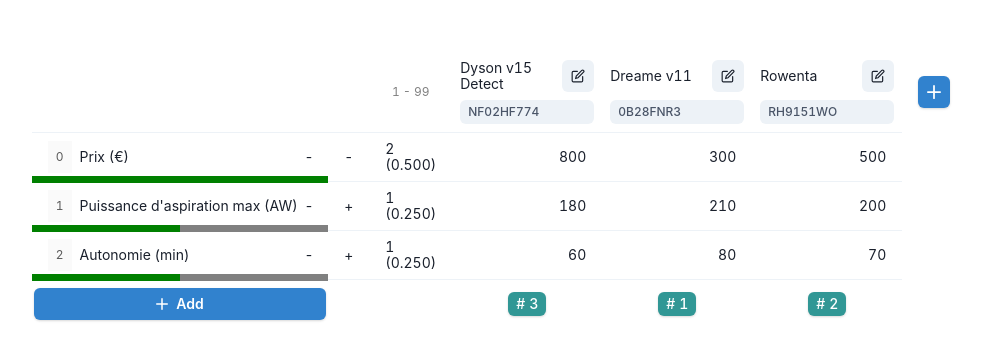
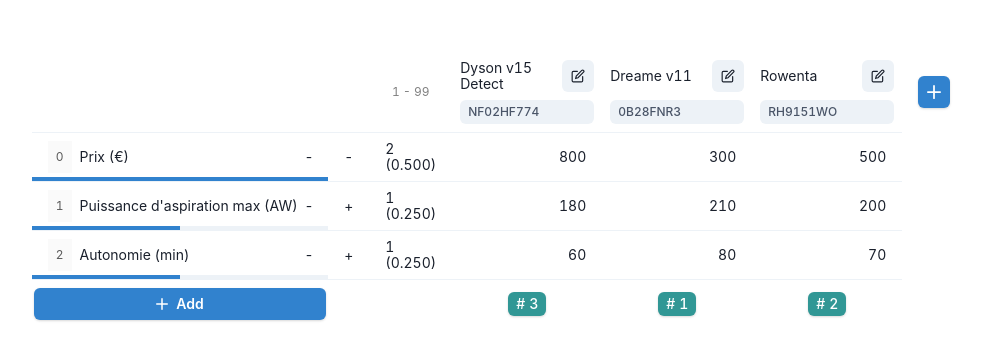
Before and after one commit to MjStryker/multi-criteria-decision-making-app, a React (Create React App) app: page / in a window 1280 px wide. Shown: the part 210-570 px from the top of the page, without its empty margins (141-1122 px from the left). Built offline with nearby package versions, Linux system fonts and the light colour scheme.

Commit message:
WIP: Start relooking criterion name cell

```diff
--- a/src/components/Comparator/Table/Body/Cells/CriterionNameUnitCell.tsx
+++ b/src/components/Comparator/Table/Body/Cells/CriterionNameUnitCell.tsx
@@ -1,3 +1,4 @@
+import { Box, Progress, Td } from "@chakra-ui/react";
 import {
   capitalize,
   isValidNonEmptyString,
@@ -5,7 +6,6 @@
 import { useRef, useState } from "react";
 
 import { TCriterion } from "../../../../../types/criteria";
-import { Td } from "@chakra-ui/react";
 import { deepEqual } from "../../../../../utils/objects";
 import { getCriterionWeightRelativeToMax } from "../../../../../utils/criteria/criteria";
 import useClickOutside from "../../../../../hooks/useClickOutside";
@@ -256,29 +256,23 @@
         )}
       </div>
 
-      {!editMode && (
-        <div
+      <Box
         className="CriterionWeightBarWrapper"
-          style={{
-            position: "absolute",
-            left: 0,
-            bottom: -5,
-            width: "100%",
-            boxSizing: "border-box",
-            zIndex: 1,
-          }}
+        position="absolute"
+        left={0}
+        bottom={0}
+        width="100%"
+        boxSizing="border-box"
+        zIndex="auto"
       >
-          <progress
-            className="CriterionWeightBar"
-            max="100"
+        <Progress
+          size="xs"
           value={getCriterionWeightRelativeToMax(
             props.criterion.weight,
             props.maxWeight
           )}
-            style={{ width: "100%", height: 7 }}
         />
-        </div>
-      )}
+      </Box>
     </Td>
   );
 };
```
Lines whose indentation alone changed are shown as unchanged.
